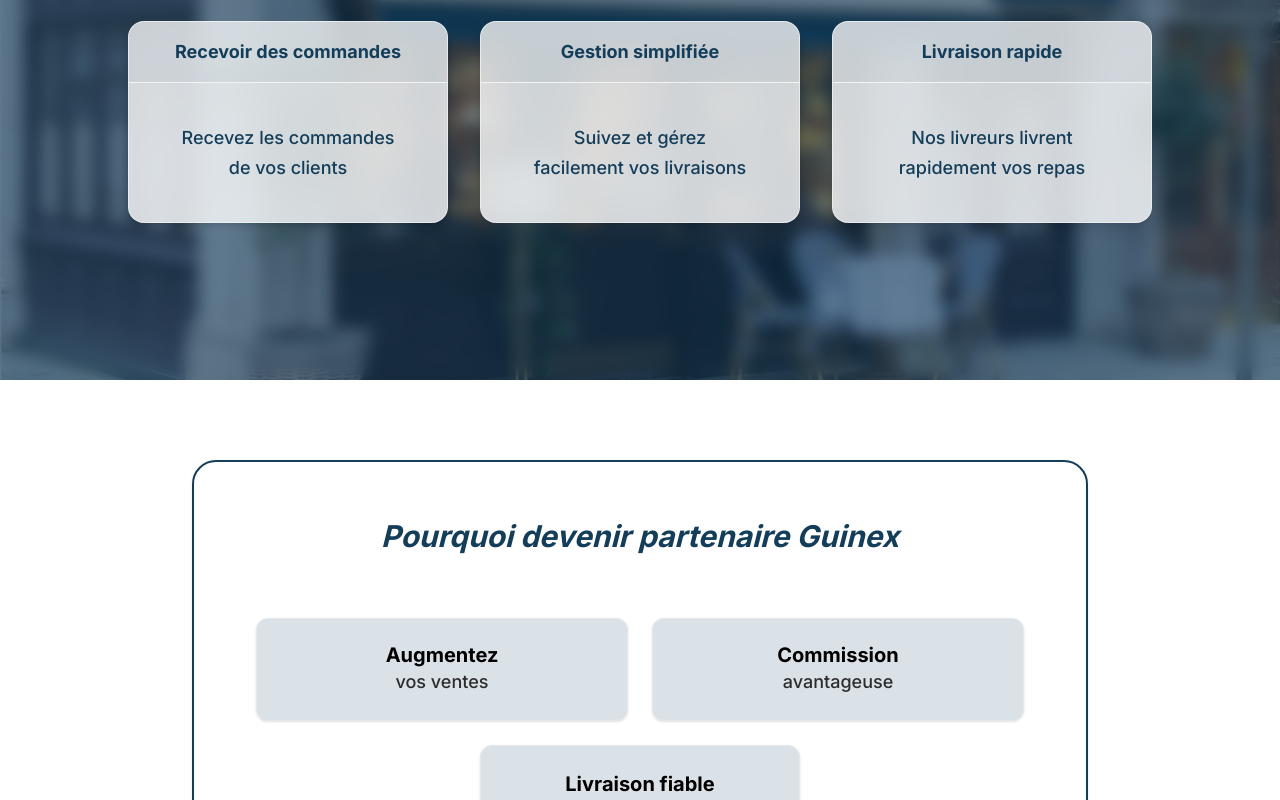
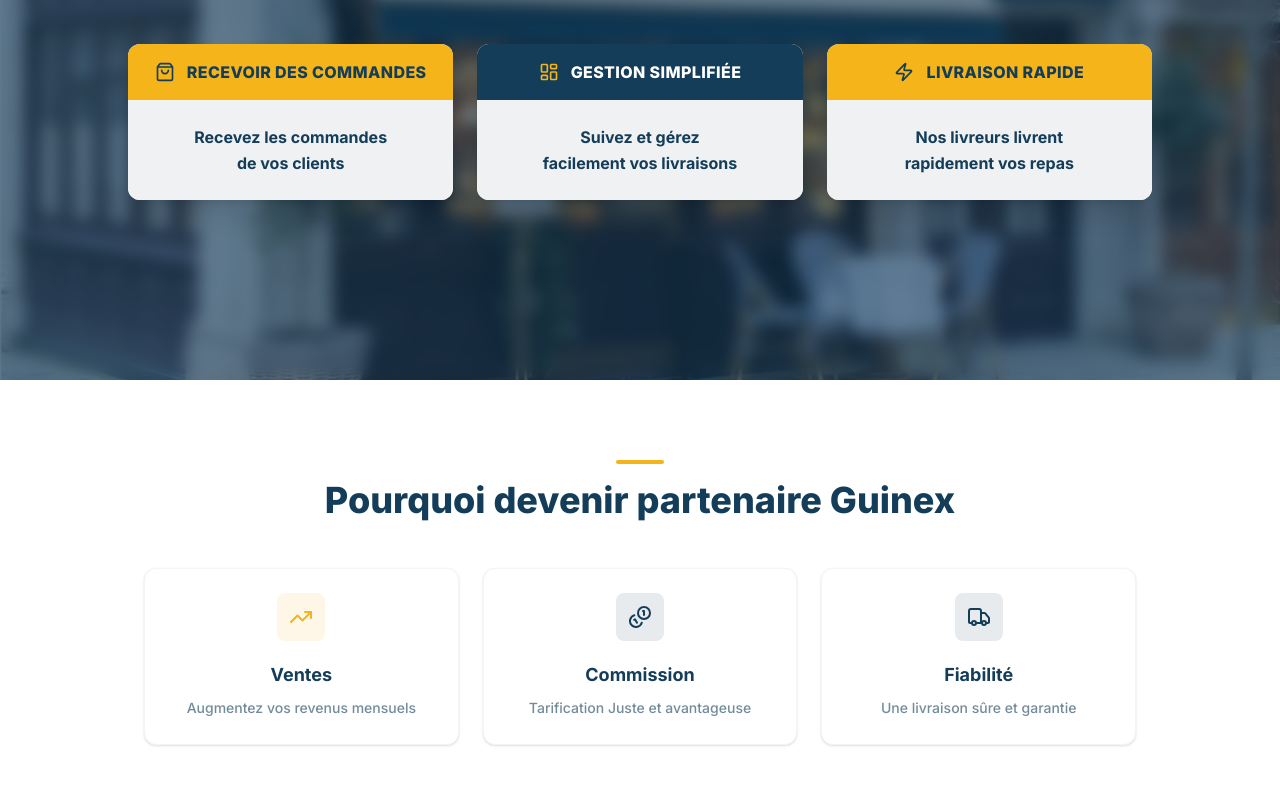
Before and after one commit to Guinex-official/Guinex, a Next.js app: page /partenaires/restaurants in a window 1280 px wide. Shown: the part 400-1200 px from the top of the page. Built offline with nearby package versions, Linux system fonts and the light colour scheme.

Commit message:
style: redesign partner and services cards with premium aesthetic, fix encoding issues

```diff
--- a/src/app/partenaires/restaurants/page.tsx
+++ b/src/app/partenaires/restaurants/page.tsx
@@ -2,7 +2,7 @@
 
 import { useState } from "react";
 import Image from "next/image";
-import { MessageCircle } from "lucide-react";
+import { MessageCircle, ShoppingBag, LayoutDashboard, Zap, TrendingUp, Coins, Truck } from "lucide-react";
 import Header from "@/components/Header";
 import Footer from "@/components/Footer";
 import ContactModal from "@/components/ui/ContactModal";
@@ -38,38 +38,41 @@
                     </h1>
 
                     {/* Services Grid */}
-                    <div className="grid grid-cols-1 md:grid-cols-3 gap-4 md:gap-8 w-full max-w-5xl">
-                        {/* Card 1 */}
-                        <div className="bg-white/80 backdrop-blur-md rounded-2xl overflow-hidden shadow-md flex flex-col h-full transform transition-all hover:shadow-lg border border-white/50">
-                            <div className="bg-[#143D59]/5 p-4 text-center border-b border-gray-100">
-                                <h3 className="text-base md:text-lg font-bold text-[#143D59]">Recevoir des commandes</h3>
+                    <div className="grid grid-cols-1 md:grid-cols-3 gap-6 w-full max-w-5xl">
+                        {/* Card 1: Commandes */}
+                        <div className="flex flex-col h-full bg-white rounded-xl shadow-xl overflow-hidden transform transition-all hover:scale-[1.01] duration-300">
+                            <div className="bg-[#F4B41A] p-4 flex items-center justify-center gap-3">
+                                <ShoppingBag className="w-5 h-5 text-[#143D59] shrink-0" />
+                                <h3 className="text-sm md:text-base font-extrabold text-[#143D59] uppercase tracking-wide">Recevoir des commandes</h3>
                             </div>
-                            <div className="p-6 md:p-10 flex items-center justify-center flex-grow">
-                                <p className="text-[#143D59] text-center text-base md:text-lg font-medium leading-relaxed">
+                            <div className="p-6 flex items-center justify-center flex-grow bg-[#eff1f3]">
+                                <p className="text-[#143D59] text-center text-sm md:text-base font-bold leading-relaxed">
                                     Recevez les commandes <br /> de vos clients
                                 </p>
                             </div>
                         </div>
 
-                        {/* Card 2 */}
-                        <div className="bg-white/80 backdrop-blur-md rounded-2xl overflow-hidden shadow-md flex flex-col h-full transform transition-all hover:shadow-lg border border-white/50">
-                            <div className="bg-[#143D59]/5 p-4 text-center border-b border-gray-100">
-                                <h3 className="text-base md:text-lg font-bold text-[#143D59]">Gestion simplifiée</h3>
+                        {/* Card 2: Gestion */}
+                        <div className="flex flex-col h-full bg-white rounded-xl shadow-xl overflow-hidden transform transition-all hover:scale-[1.01] duration-300">
+                            <div className="bg-[#143D59] p-4 flex items-center justify-center gap-3">
+                                <LayoutDashboard className="w-5 h-5 text-[#F4B41A] shrink-0" />
+                                <h3 className="text-sm md:text-base font-extrabold text-white uppercase tracking-wide">Gestion simplifiée</h3>
                             </div>
-                            <div className="p-6 md:p-10 flex items-center justify-center flex-grow">
-                                <p className="text-[#143D59] text-center text-base md:text-lg font-medium leading-relaxed">
+                            <div className="p-6 flex items-center justify-center flex-grow bg-[#eff1f3]">
+                                <p className="text-[#143D59] text-center text-sm md:text-base font-bold leading-relaxed">
                                     Suivez et gérez <br /> facilement vos livraisons
                                 </p>
                             </div>
                         </div>
 
-                        {/* Card 3 */}
-                        <div className="bg-white/80 backdrop-blur-md rounded-2xl overflow-hidden shadow-lg flex flex-col h-full transform transition-all hover:shadow-xl border border-white/50">
-                            <div className="bg-[#143D59]/5 p-4 text-center border-b border-gray-100">
-                                <h3 className="text-base md:text-lg font-bold text-[#143D59]">Livraison rapide</h3>
+                        {/* Card 3: Livraison */}
+                        <div className="flex flex-col h-full bg-white rounded-xl shadow-xl overflow-hidden transform transition-all hover:scale-[1.01] duration-300">
+                            <div className="bg-[#F4B41A] p-4 flex items-center justify-center gap-3">
+                                <Zap className="w-5 h-5 text-[#143D59] shrink-0" />
+                                <h3 className="text-sm md:text-base font-extrabold text-[#143D59] uppercase tracking-wide">Livraison rapide</h3>
                             </div>
-                            <div className="p-6 md:p-10 flex items-center justify-center flex-grow">
-                                <p className="text-[#143D59] text-center text-base md:text-lg font-medium leading-relaxed">
+                            <div className="p-6 flex items-center justify-center flex-grow bg-[#eff1f3]">
+                                <p className="text-[#143D59] text-center text-sm md:text-base font-bold leading-relaxed">
                                     Nos livreurs livrent <br /> rapidement vos repas
                                 </p>
                             </div>
@@ -78,35 +81,42 @@
                 </div>
             </section>
 
-            {/* "Pourquoi devenir partenaire Guinex" Section */}
-            <section className="w-full py-12 md:py-20 bg-white flex flex-col items-center px-4">
-                <div className="w-full max-w-4xl border-[2px] border-[#143D59] rounded-3xl p-6 md:p-14 relative bg-white shadow-sm">
-                    <h2 className="text-xl md:text-3xl font-bold text-center text-[#143D59] mb-10 md:mb-16 italic">
-                        Pourquoi devenir partenaire Guinex
-                    </h2>
+            {/* "Pourquoi choisir Guinex" Section - Premium Minimalist */}
+            <section className="w-full pb-12 pt-20 bg-white flex flex-col items-center">
+                <div className="w-full max-w-5xl px-4">
+                    <div className="flex flex-col items-center mb-12">
+                        <div className="h-1 w-12 bg-[#F4B41A] mb-4 rounded-full"></div>
+                        <h2 className="text-3xl md:text-4xl font-extrabold text-[#143D59] text-center">
+                            Pourquoi devenir partenaire Guinex
+                        </h2>
+                    </div>
 
-                    <div className="flex flex-col items-center gap-4 md:gap-6 max-w-3xl mx-auto">
-                        {/* Top Row: 2 cards */}
-                        <div className="grid grid-cols-1 sm:grid-cols-2 gap-4 md:gap-6 w-full">
-                            {/* Pill 1 */}
-                            <div className="bg-[#DAE1E7] rounded-xl px-6 py-4 md:px-10 md:py-6 flex flex-col items-center justify-center shadow-sm transform hover:scale-[1.02] transition-transform border border-gray-200">
-                                <h3 className="text-lg md:text-xl font-bold text-black leading-tight">Augmentez</h3>
-                                <p className="text-base md:text-lg font-medium text-black opacity-80">vos ventes</p>
+                    <div className="grid grid-cols-1 sm:grid-cols-2 md:grid-cols-3 gap-4 md:gap-6 max-w-5xl mx-auto">
+                        {/* Feature 1: Ventes */}
+                        <div className="bg-white rounded-xl p-6 flex flex-col items-center text-center border border-gray-100 shadow-sm hover:shadow-xl transition-all duration-300 group">
+                            <div className="w-12 h-12 bg-[#F4B41A]/10 rounded-lg flex items-center justify-center mb-5 group-hover:bg-[#F4B41A]/20 transition-colors">
+                                <TrendingUp className="w-6 h-6 text-[#F4B41A]" />
                             </div>
-
-                            {/* Pill 2 */}
-                            <div className="bg-[#DAE1E7] rounded-xl px-6 py-4 md:px-10 md:py-6 flex flex-col items-center justify-center shadow-sm transform hover:scale-[1.02] transition-transform border border-gray-200">
-                                <h3 className="text-lg md:text-xl font-bold text-black leading-tight">Commission</h3>
-                                <p className="text-base md:text-lg font-medium text-black opacity-80">avantageuse</p>
-                            </div>
+                            <h3 className="text-lg font-bold text-[#143D59] mb-2">Ventes</h3>
+                            <p className="text-[#143D59]/60 text-sm font-medium leading-relaxed">Augmentez vos revenus mensuels</p>
                         </div>
 
-                        {/* Bottom Row: 1 centered card */}
-                        <div className="w-full max-w-[280px] md:max-w-[320px]">
-                            {/* Pill 3 */}
-                            <div className="bg-[#DAE1E7] rounded-xl px-6 py-4 md:px-10 md:py-6 flex flex-col items-center justify-center shadow-sm transform hover:scale-[1.02] transition-transform border border-gray-200 w-full">
-                                <p className="text-lg md:text-xl font-bold text-black text-center">Livraison fiable</p>
+                        {/* Feature 2: Commission */}
+                        <div className="bg-white rounded-xl p-6 flex flex-col items-center text-center border border-gray-100 shadow-sm hover:shadow-xl transition-all duration-300 group">
+                            <div className="w-12 h-12 bg-[#143D59]/10 rounded-lg flex items-center justify-center mb-5 group-hover:bg-[#143D59]/20 transition-colors">
+                                <Coins className="w-6 h-6 text-[#143D59]" />
                             </div>
+                            <h3 className="text-lg font-bold text-[#143D59] mb-2">Commission</h3>
+                            <p className="text-[#143D59]/60 text-sm font-medium leading-relaxed">Tarification Juste et avantageuse</p>
+                        </div>
+
+                        {/* Feature 3: Fiabilité */}
+                        <div className="bg-white rounded-xl p-6 flex flex-col items-center text-center border border-gray-100 shadow-sm hover:shadow-xl transition-all duration-300 group">
+                            <div className="w-12 h-12 bg-[#143D59]/10 rounded-lg flex items-center justify-center mb-5 group-hover:bg-[#143D59]/20 transition-colors">
+                                <Truck className="w-6 h-6 text-[#143D59]" />
+                            </div>
+                            <h3 className="text-lg font-bold text-[#143D59] mb-2">Fiabilité</h3>
+                            <p className="text-[#143D59]/60 text-sm font-medium leading-relaxed">Une livraison sûre et garantie</p>
                         </div>
                     </div>
                 </div>
```
Also changed, not shown: src/app/partenaires/livreurs/page.tsx (+30 -30 lines), src/app/services/page.tsx (+24 -37 lines).
